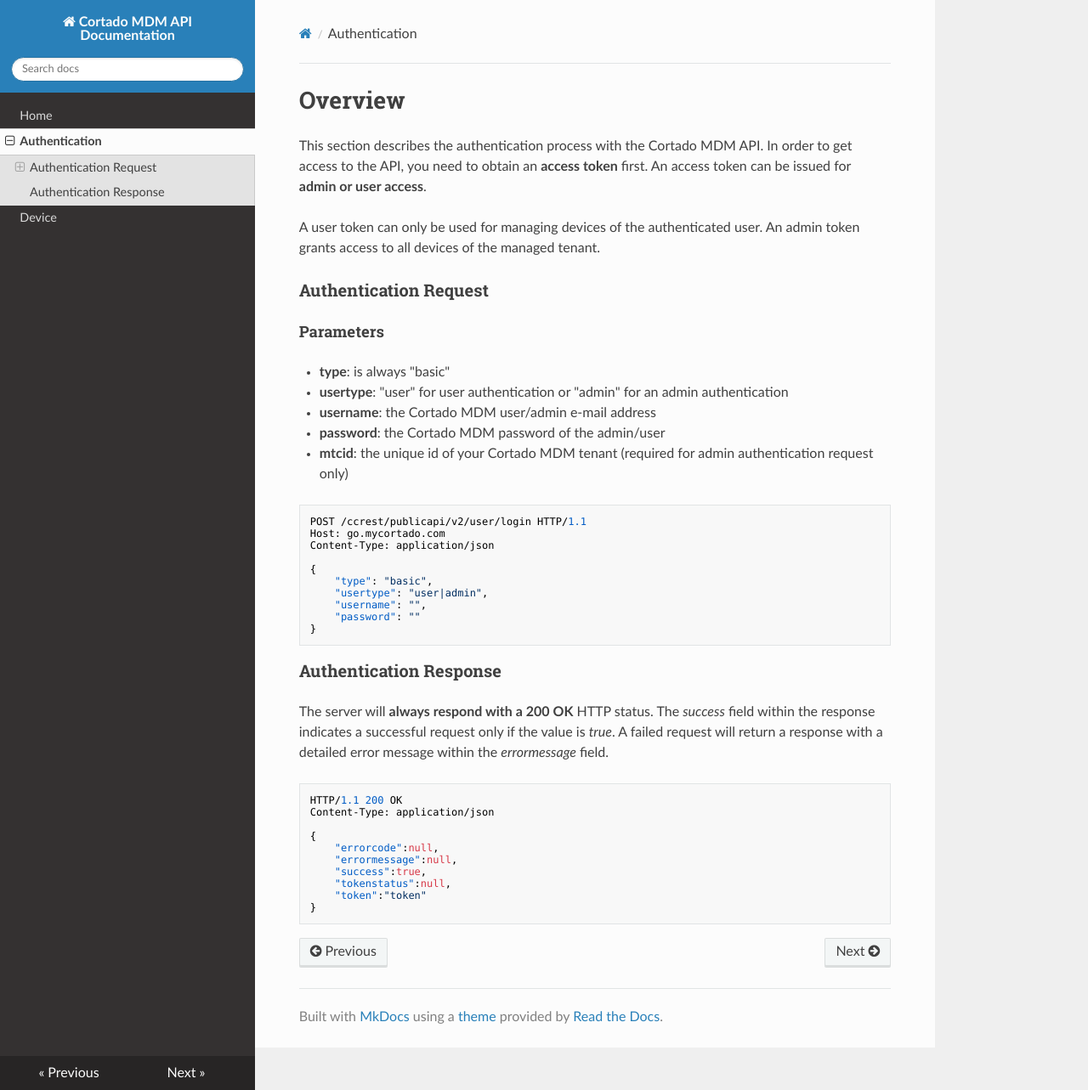
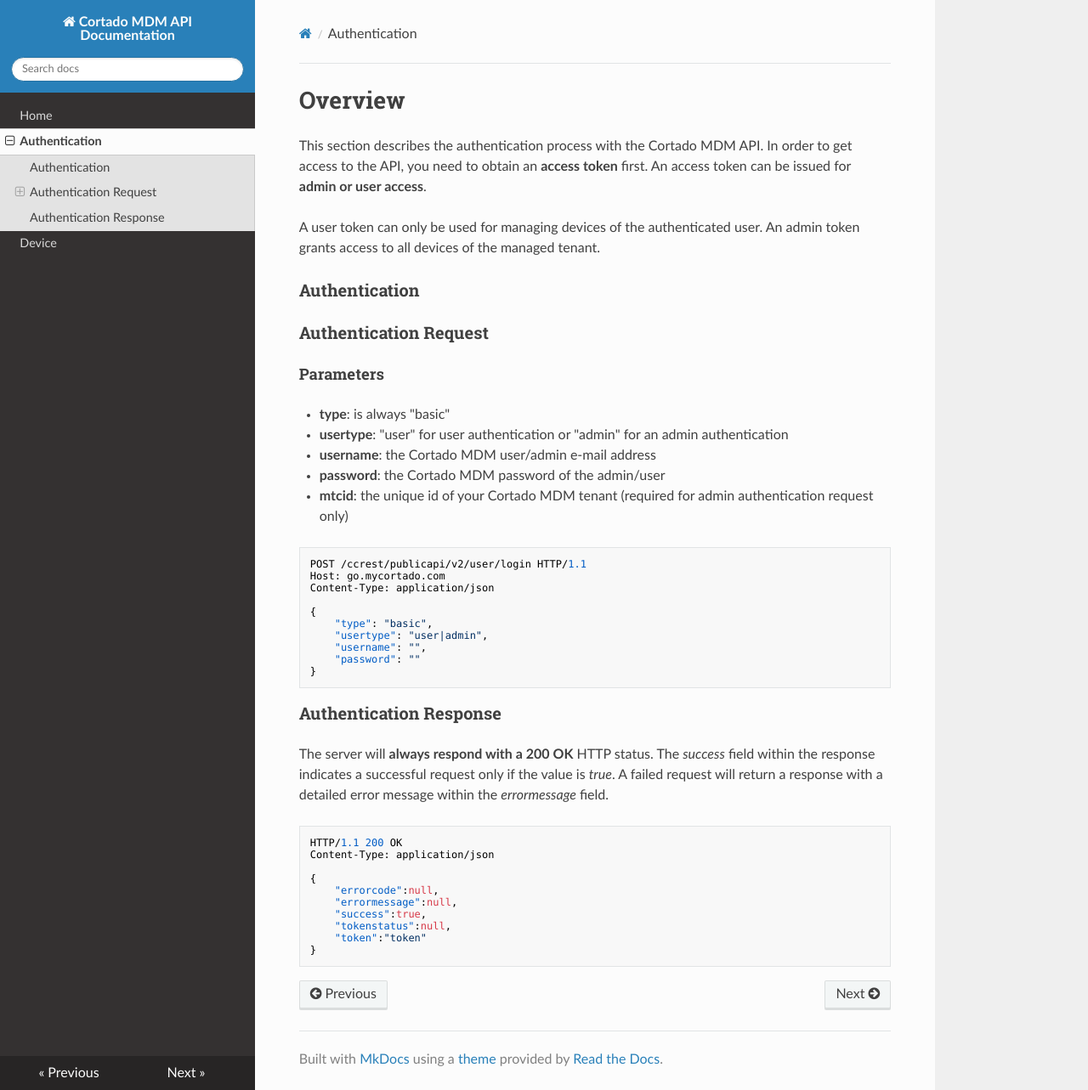
Before and after one commit to cortado-mobile-solutions/apidoc-mdm, an MkDocs documentation site: the page built from docs/auth.md, in a window 1280 px wide and 1283 px high. Shown: the whole window at 85% size. Built offline with MkDocs 1.6.1, drawn with Linux system fonts in a browser that asks for light colours; nearby versions of some CDN libraries.

Commit message:
updated auth

```diff
--- a/docs/auth.md
+++ b/docs/auth.md
@@ -3,6 +3,8 @@
 This section describes the authentication process with the Cortado MDM API. In order to get access to the API, you need to obtain an **access token** first. An access token can be issued for **admin or user access**.
 
 A user token can only be used for managing devices of the authenticated user. An admin token grants access to all devices of the managed tenant.
+
+### Authentication
 
 ### Authentication Request
 
```
